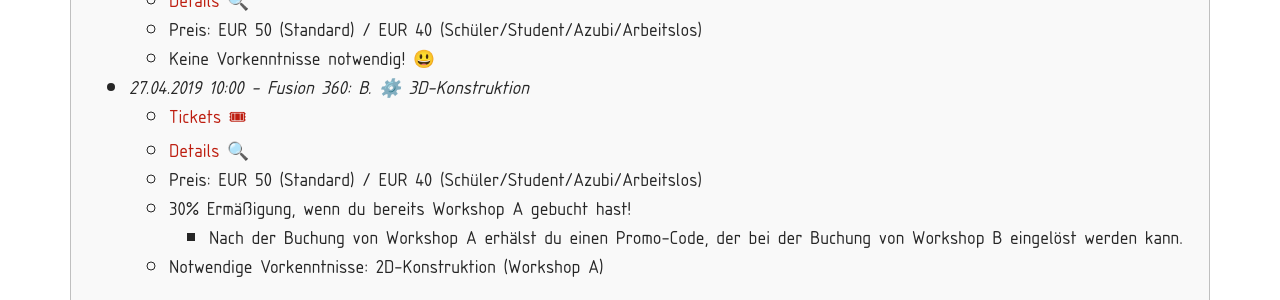
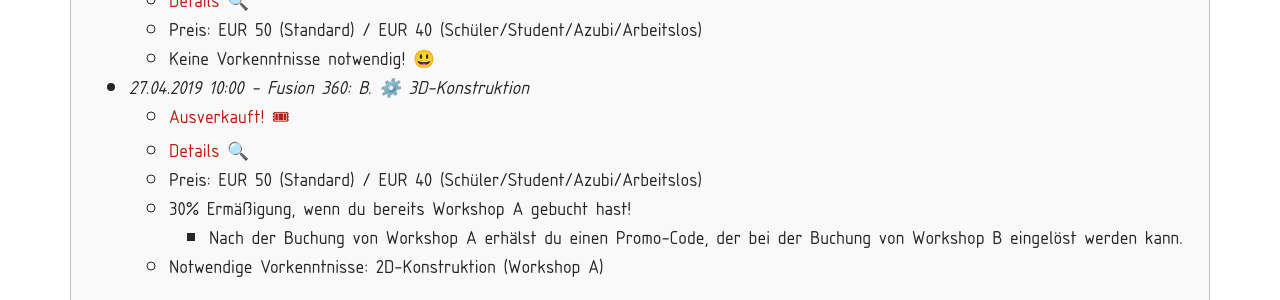
Before and after one commit to 17o2/17o2.github.io, a Jekyll site: the page built from _pages/90_happylab.md, in a window 1280 px wide and 900 px high. Shown: the part 386-686 px from the top of the window. Built offline with Jekyll 4.4.1, drawn with Linux system fonts in a browser that asks for light colours; nearby versions of some CDN libraries.

Commit message:
ausverkauft 2

```diff
--- a/_pages/90_happylab.md
+++ b/_pages/90_happylab.md
@@ -13,7 +13,7 @@
   * Preis: EUR 50 (Standard) / EUR 40 (Schüler/Student/Azubi/Arbeitslos)
   * Keine Vorkenntnisse notwendig! 😃
 * *27.04.2019 10:00 - Fusion 360: B. ⚙️ 3D-Konstruktion*
-  * [Tickets 🎟](https://www.eventbrite.com/e/fusion-360-workshop-3d-konstruktion-tickets-59287182559)
+  * [Ausverkauft! 🎟](https://www.eventbrite.com/e/fusion-360-workshop-3d-konstruktion-tickets-59287182559)
   * [Details 🔍](/happylab/details)
   * Preis: EUR 50 (Standard) / EUR 40 (Schüler/Student/Azubi/Arbeitslos)
   * 30% Ermäßigung, wenn du bereits Workshop A gebucht hast!
```
Also changed, not shown: _pages/91_happylab_details.md (+1 -1 lines).
